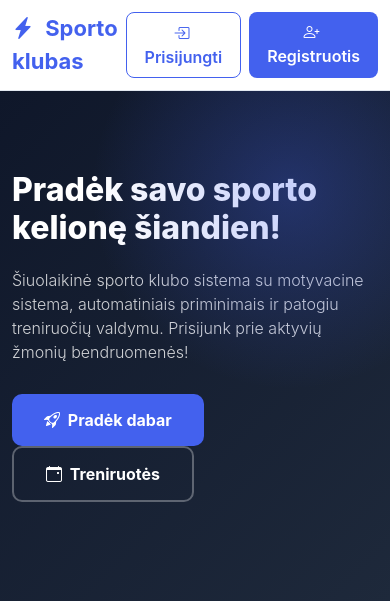
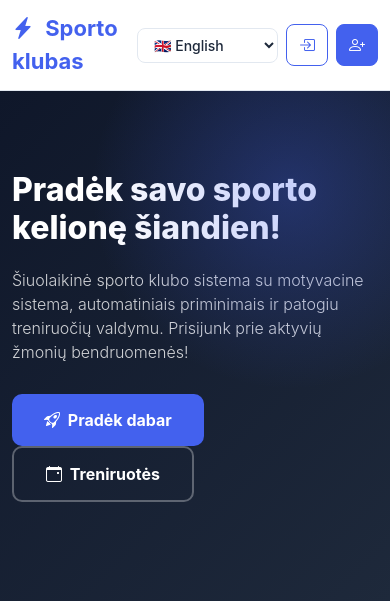
Before and after one commit to nedasber/sporto-klubas, a Django app: page / in a window 390 px wide. Shown: the top 601 px of the page. Run offline with Django 5.2, Linux system fonts and the light colour scheme; data that the repository does not hold is empty.

Commit message:
Pataisytas login hover ir pridėtas LT/EN kalbų perjungiklis viešame puslapyje

```diff
--- a/templates/gym/home.html
+++ b/templates/gym/home.html
@@ -48,19 +47,60 @@
     .public-header .logo i {
       margin-right: 6px;
     }
-    .public-header .btn-primary {
-      background: var(--primary);
-      border: none;
+
+    /* LOGIN MYGTUKAS - SUTVARKYTAS HOVER */
+    .btn-login {
+      background: white;
+      color: var(--primary);
+      border: 1.5px solid var(--primary);
       padding: 8px 18px;
       font-weight: 600;
       border-radius: 8px;
+      text-decoration: none;
+      transition: all .15s;
+      display: inline-flex;
+      align-items: center;
     }
-    .public-header .btn-outline-primary {
-      color: var(--primary);
-      border-color: var(--primary);
+    .btn-login:hover {
+      background: var(--primary-light);
+      color: var(--primary-dark);
+      border-color: var(--primary-dark);
+    }
+
+    /* REGISTER MYGTUKAS */
+    .btn-register {
+      background: var(--primary);
+      color: white;
+      border: 1.5px solid var(--primary);
       padding: 8px 18px;
       font-weight: 600;
       border-radius: 8px;
+      text-decoration: none;
+      transition: all .15s;
+      display: inline-flex;
+      align-items: center;
+    }
+    .btn-register:hover {
+      background: var(--primary-dark);
+      color: white;
+      border-color: var(--primary-dark);
+    }
+
+    /* KALBOS PERJUNGIKLIS */
+    .lang-switcher {
+      padding: 7px 32px 7px 12px;
+      font-size: 14px;
+      font-weight: 500;
+      border: 1.5px solid var(--border);
+      border-radius: 8px;
+      background: white;
+      color: var(--text);
+      cursor: pointer;
+      transition: border-color .15s;
+    }
+    .lang-switcher:hover, .lang-switcher:focus {
+      border-color: var(--primary);
+      outline: none;
     }
 
     /* HERO */
@@ -330,6 +405,9 @@
       .hero .lead { font-size: 16px; }
       .section-title { font-size: 28px; }
       .plan-card.featured { transform: none; }
+      .btn-login span, .btn-register span { display: none; }
+      .btn-login i, .btn-register i { margin-right: 0 !important; }
+      .btn-login, .btn-register { padding: 8px 12px; }
     }
   </style>
 </head>
@@ -342,12 +420,28 @@
         <a href="/" class="logo">
           <i class="bi bi-lightning-charge-fill"></i> {% trans "Sporto klubas" %}
         </a>
-        <div class="d-flex gap-2">
-          <a href="/login/" class="btn btn-outline-primary">
-            <i class="bi bi-box-arrow-in-right me-1"></i> {% trans "Prisijungti" %}
+        <div class="d-flex gap-2 align-items-center">
+
+          <!-- KALBOS PERJUNGIKLIS LT/EN -->
+          <form action="{% url 'set_language' %}" method="post" class="m-0">
+            {% csrf_token %}
+            <input name="next" type="hidden" value="{{ request.get_full_path }}">
+            {% get_current_language as CURRENT_LANGUAGE %}
+            {% get_available_languages as LANGUAGES %}
+            <select name="language" class="lang-switcher" onchange="this.form.submit()" aria-label="{% trans 'Pasirinkti kalbą' %}">
+              {% for lang_code, lang_name in LANGUAGES %}
+                <option value="{{ lang_code }}" {% if lang_code == CURRENT_LANGUAGE %}selected{% endif %}>
+                  {% if lang_code == 'lt' %}🇱🇹 Lietuvių{% elif lang_code == 'en' %}🇬🇧 English{% else %}{{ lang_name }}{% endif %}
+                </option>
+              {% endfor %}
+            </select>
+          </form>
+
+          <a href="/login/" class="btn-login">
+            <i class="bi bi-box-arrow-in-right me-1"></i><span>{% trans "Prisijungti" %}</span>
           </a>
-          <a href="/register/" class="btn btn-primary text-white">
-            <i class="bi bi-person-plus me-1"></i> {% trans "Registruotis" %}
+          <a href="/register/" class="btn-register">
+            <i class="bi bi-person-plus me-1"></i><span>{% trans "Registruotis" %}</span>
           </a>
         </div>
       </div>
@@ -401,7 +495,7 @@
                 <div class="training-card-meta">
                   <i class="bi bi-people"></i> {% trans "Talpa" %}: {{ t.capacity }}
                 </div>
-                <a href="/login/" class="btn btn-primary w-100 mt-3">
+                <a href="/login/" class="card-btn mt-3">
                   <i class="bi bi-box-arrow-in-right me-1"></i> {% trans "Prisijunk ir užsiregistruok" %}
                 </a>
               </div>
@@ -445,7 +539,7 @@
                 <li><i class="bi bi-check-circle-fill"></i> {% trans "Visi treniruočių tipai" %}</li>
                 <li><i class="bi bi-check-circle-fill"></i> {% trans "Motyvacinė sistema" %}</li>
               </ul>
-              <a href="/register/" class="btn btn-primary text-white">
+              <a href="/register/" class="plan-btn">
                 {% trans "Įsigyk dabar" %}
               </a>
             </div>
@@ -503,7 +597,7 @@
     <div class="container">
       <h2>{% trans "Pasiruošę pradėti?" %}</h2>
       <p>{% trans "Užsiregistruok nemokamai ir pradėk savo sporto kelionę šiandien!" %}</p>
-      <a href="/register/" class="btn">
+      <a href="/register/" class="cta-btn">
         <i class="bi bi-rocket-takeoff me-1"></i> {% trans "Sukurti paskyrą" %}
       </a>
     </div>
```
Also changed, not shown: other parts of templates/gym/home.html (+42 -8 lines).
